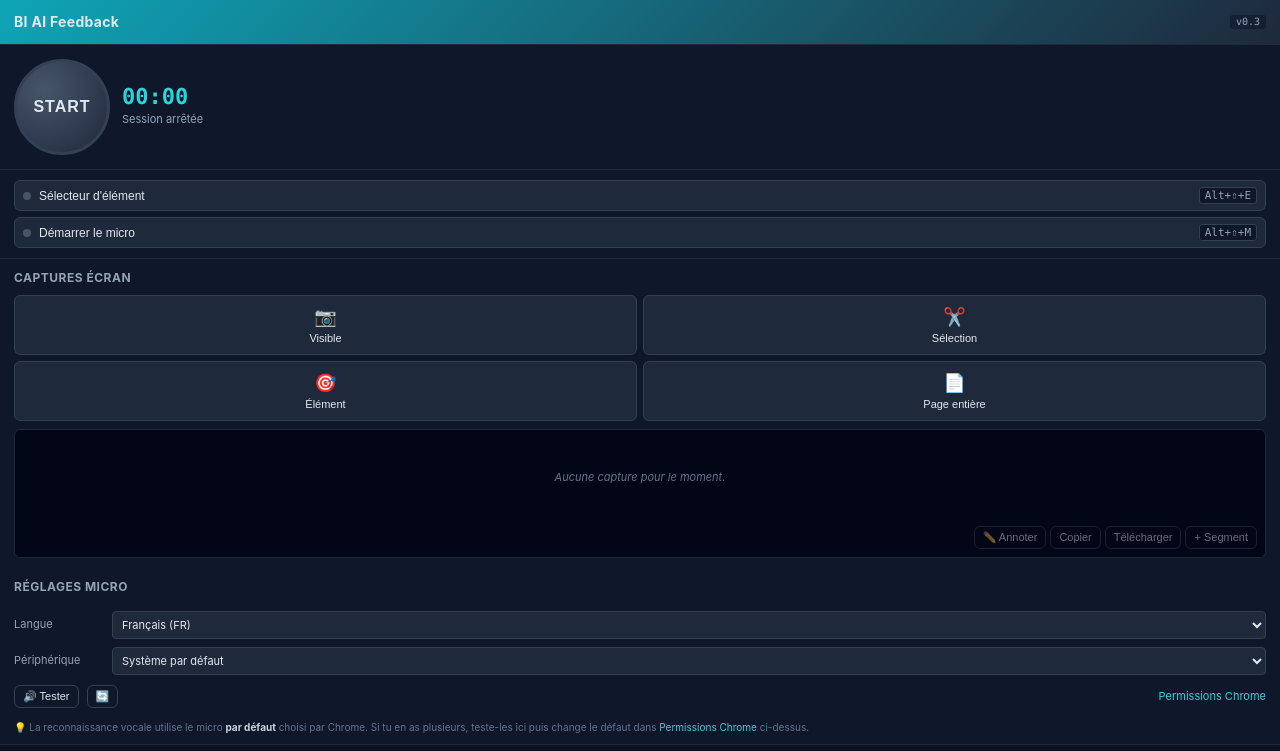
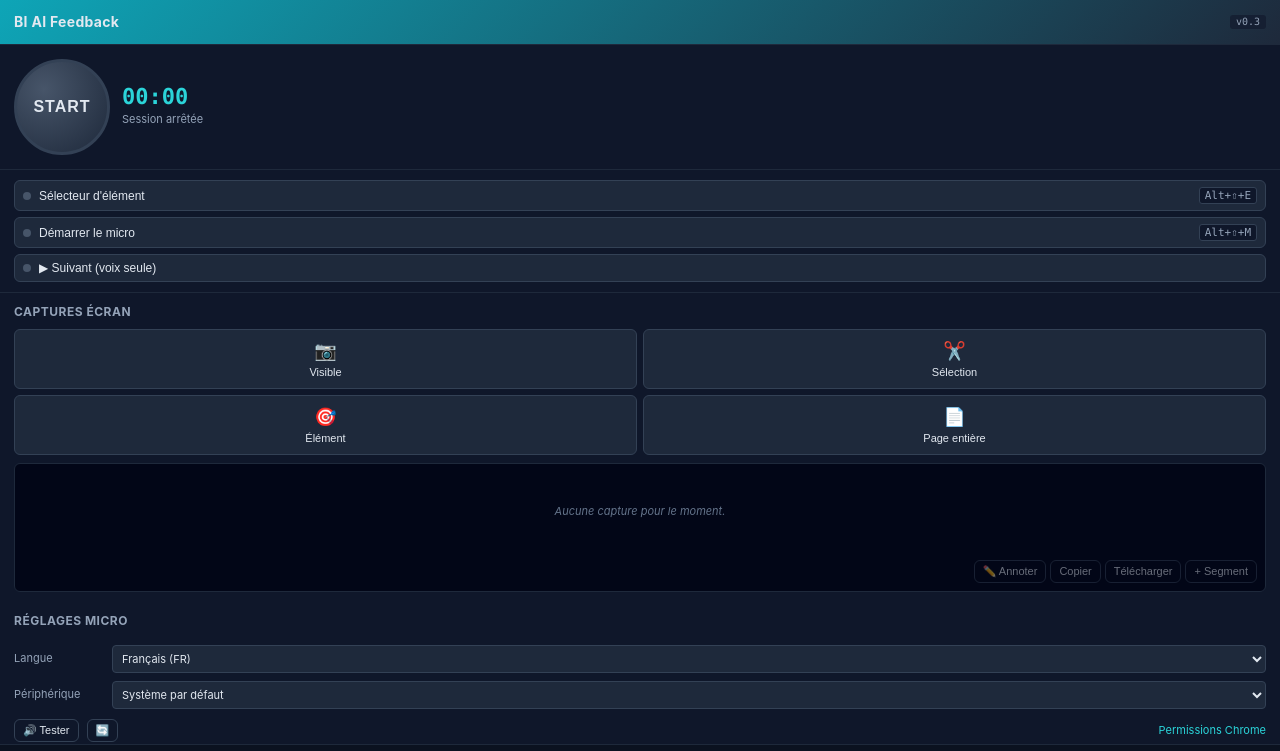
Before and after one commit to Fantinati-Anthony/BI-CHROME-AI-Feedback-For-AI, a browser extension: page sidepanel.html in a window 1280 px wide. Shown: the top 751 px of the page. Drawn offline with Linux system fonts and the light colour scheme.

Commit message:
feat(v0.3.4): sidepanel.html — add "▶ Suivant" voice-only segment button

```diff
--- a/sidepanel.html
+++ b/sidepanel.html
@@ -32,6 +32,9 @@
       <button class="biaif-btn small" data-act="mic">
         <span class="dot"></span><span class="label">Démarrer le micro</span>
         <kbd>Alt+⇧+M</kbd>
+      </button>
+      <button class="biaif-btn small" data-act="next" title="Crée un segment voix seule (sans élément cliqué) pour découper la dictée">
+        <span class="dot"></span><span class="label">▶ Suivant (voix seule)</span>
       </button>
     </section>
 
```
